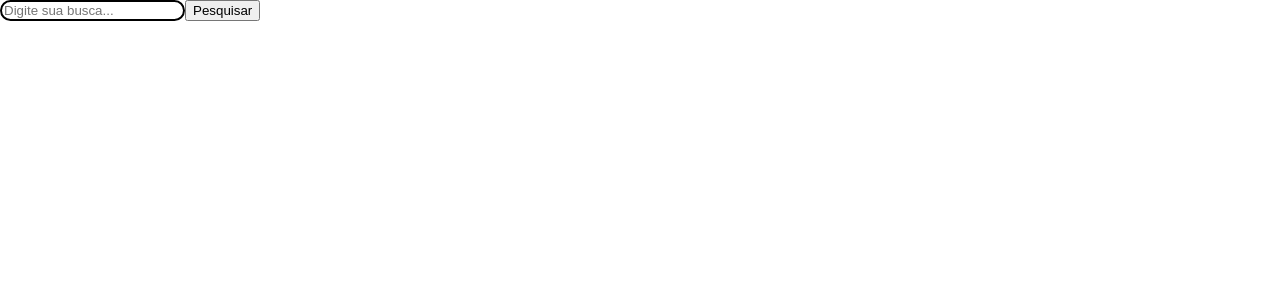
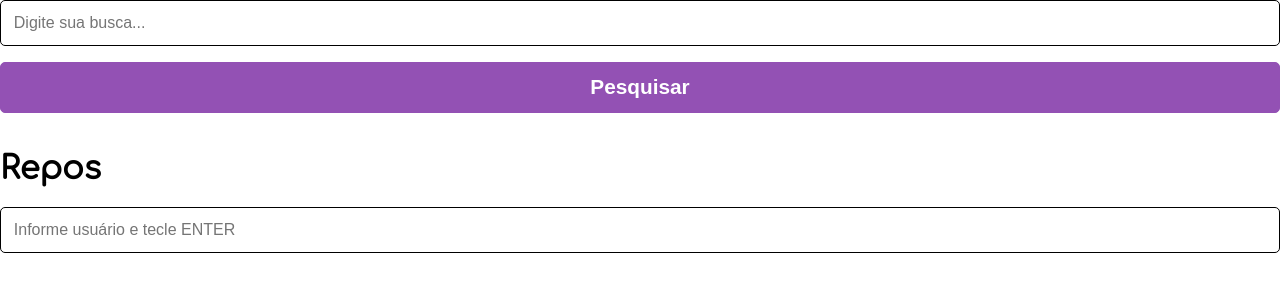
Before and after one commit to alinessilva/projeto-final-reprograma, a React (Create React App) app: page / in a window 1280 px wide. Shown: the top 300 px of the page. Built offline with nearby package versions, Linux system fonts and the light colour scheme.

Commit message:
Atualização da busca no repositorio do git

```diff
--- a/package.json
+++ b/package.json
@@ -3,6 +3,7 @@
   "version": "0.1.0",
   "private": true,
   "dependencies": {
+    "axios": "^0.18.0",
     "react": "^16.4.0",
     "react-dom": "^16.4.0",
     "react-scripts": "1.1.4"
--- a/public/index.html
+++ b/public/index.html
@@ -10,6 +10,7 @@
     -->
     <link rel="manifest" href="%PUBLIC_URL%/manifest.json">
     <link rel="shortcut icon" href="%PUBLIC_URL%/favicon.ico">
+    <link href="https://fonts.googleapis.com/css?family=Comfortaa" rel="stylesheet">
     <!--
       Notice the use of %PUBLIC_URL% in the tags above.
       It will be replaced with the URL of the `public` folder during the build.
--- a/src/App.js
+++ b/src/App.js
@@ -1,13 +1,15 @@
 import React, { Component } from 'react';
 import Search from './Components/Search/Search';
+import Result from './Components/Result/Result';
+import Repos from './Components/GitHub/ReposContainer';
 import './App.css';
-import Result from './Components/Result/Result';
 
 class App extends Component {
   render() {
     return (
      <div>
        <Search />
+       <Repos />
     </div>
     );
   }
--- /dev/null
+++ b/src/Components/GitHub/ReposContainer.js
@@ -0,0 +1,42 @@
+import React, { Component } from 'react'
+import { fetchRepos } from '../Service/ReposApi'
+import ReposList from './ReposList'
+
+
+class ReposContainer extends Component {
+    constructor(props) {
+        super(props)
+        this.state = {
+            repos: [],
+            username: ''
+        }
+    }
+
+    handleChange = (e) => {
+        this.setState({username: e.target.value})
+    }
+
+    handleSubmit = (e) => {
+        e.preventDefault()
+        fetchRepos(this.state.username).then(res => this.setState({repos: res.data}))
+    }
+
+    render() {
+        return (
+            <div>
+                <h1> Repos </h1>
+                <form action='#' onSubmit={this.handleSubmit}>
+                    <input
+                        className='input'
+                        onChange={this.handleChange}
+                        //style={{width: '250px'}}
+                        type='search'
+                        placeholder='Informe usuário e tecle ENTER'/>
+                </form>
+                <ReposList repos={this.state.repos}/>
+            </div>
+        )
+    }
+}
+
+export default ReposContainer
--- /dev/null
+++ b/src/Components/GitHub/ReposList.js
@@ -0,0 +1,11 @@
+import React from 'react'
+
+const ReposList = props => {
+    return(<ul>
+        {props.repos.map(repo => (
+            <li key={ repo.id }>{ repo.name } </li>
+        ))}
+    </ul>)
+}
+
+export default ReposList
--- a/src/Components/Search/Search.js
+++ b/src/Components/Search/Search.js
@@ -51,7 +51,7 @@ class Search extends Component {
                 <div>
                     <form onSubmit={this.handleSubmit}>
                         <input className="input" value={this.state.newInput} onChange={this.handleTextChange} placeholder="Digite sua busca..." />
-                        <button type="submit">Pesquisar</button>
+                        <button className='button' type='submit'>Pesquisar</button>
                     </form>
                     {this.state.results.map((result, index) => {
                         return <Result key={index} text={result.text} />
--- a/src/Components/Search/search.css
+++ b/src/Components/Search/search.css
@@ -1,9 +1,4 @@
 .input {
-    border-radius: 1em;
-    border: solid 0.15em;
-}
-
-.caixa-texto {
     font-size: 1rem;
     box-sizing: border-box;
     display: block;
@@ -14,8 +9,26 @@
     border-radius: 5px;
 }
 
-.caixa-texto:focus {
+.input:focus {
     outline: none;
     border-color: #9351b4;
     box-shadow: 0 0 10px #9351b4;
 }
+
+.button {
+    color: white;
+    font-size: 1.3rem;
+    font-weight: bold;
+    width: 100%;
+    padding: 0.8rem;
+    margin-bottom: 1rem;
+    background: #9351b4;
+    border: 1px solid #9351b4;
+    border-radius: 5px;
+}
+
+.button--off {
+    color: gray;
+    background: lightgrey;
+    border-color: lightgrey;
+}
--- /dev/null
+++ b/src/Components/Service/Http.js
@@ -0,0 +1,5 @@
+import axios from 'axios'
+
+export const Http = axios.create({
+    baseURL: 'https://api.github.com/'
+})
--- /dev/null
+++ b/src/Components/Service/ReposApi.js
@@ -0,0 +1,3 @@
+import { Http } from './Http'
+
+export const fetchRepos = username => Http.get(`users/${username}/repos`)
--- a/src/index.css
+++ b/src/index.css
@@ -1,5 +1,5 @@
 body {
   margin: 0;
   padding: 0;
-  font-family: sans-serif;
+  font-family: 'Comfortaa', cursive;
 }
```
Also changed, not shown: src/Components/Navbar/Navbar.css (added, +22 -0 lines), src/Components/Navbar/Navbar.js (added, +13 -0 lines), 1 other file (tests, documents, lock files or other folders).
